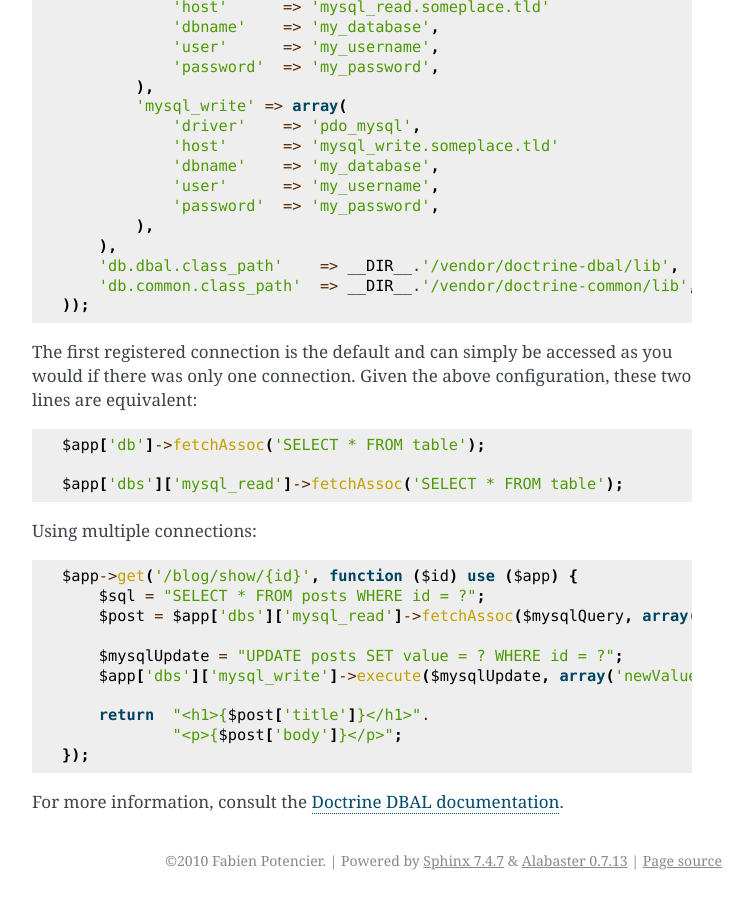
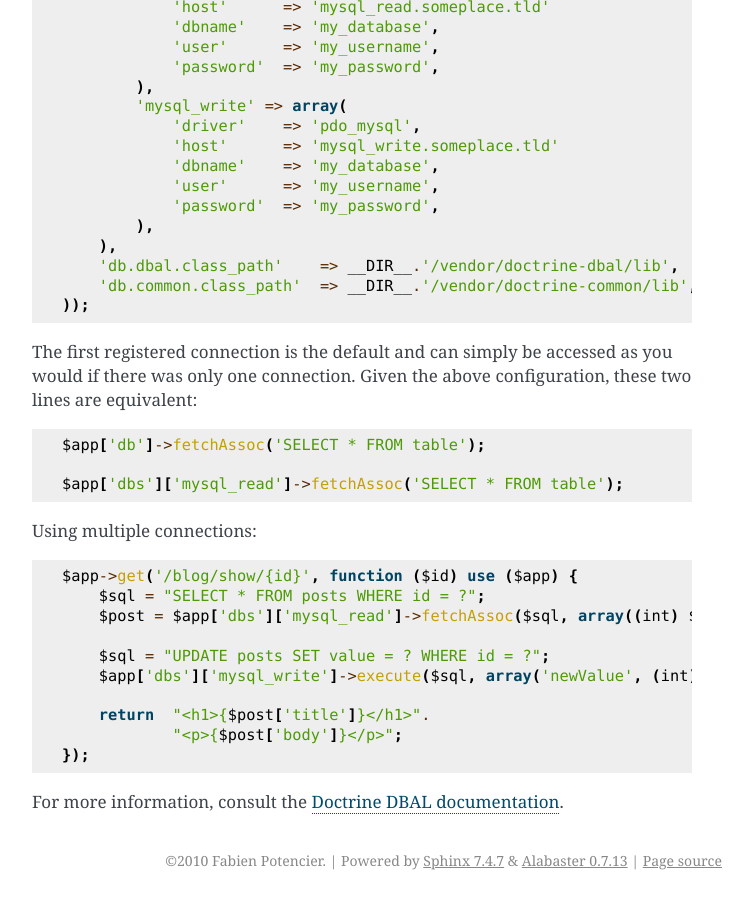
Before and after one commit to silexphp/Silex, a Sphinx documentation site: the page built from doc/providers/doctrine.rst, in a window 1280 px wide and 900 px high, scrolled down 1878 px. Shown: the whole window, without its empty margins (388-1141 px from the left). Built offline with Sphinx 7.4.7, drawn with Linux system fonts in a browser that asks for light colours.

Commit message:
fixed typos in doc

```diff
--- a/doc/providers/doctrine.rst
+++ b/doc/providers/doctrine.rst
@@ -122,10 +122,10 @@ Using multiple connections::
 
     $app->get('/blog/show/{id}', function ($id) use ($app) {
         $sql = "SELECT * FROM posts WHERE id = ?";
-        $post = $app['dbs']['mysql_read']->fetchAssoc($mysqlQuery, array((int) $id));
+        $post = $app['dbs']['mysql_read']->fetchAssoc($sql, array((int) $id));
 
-        $mysqlUpdate = "UPDATE posts SET value = ? WHERE id = ?";
-        $app['dbs']['mysql_write']->execute($mysqlUpdate, array('newValue', (int) $id));
+        $sql = "UPDATE posts SET value = ? WHERE id = ?";
+        $app['dbs']['mysql_write']->execute($sql, array('newValue', (int) $id));
 
         return  "<h1>{$post['title']}</h1>".
                 "<p>{$post['body']}</p>";
```
